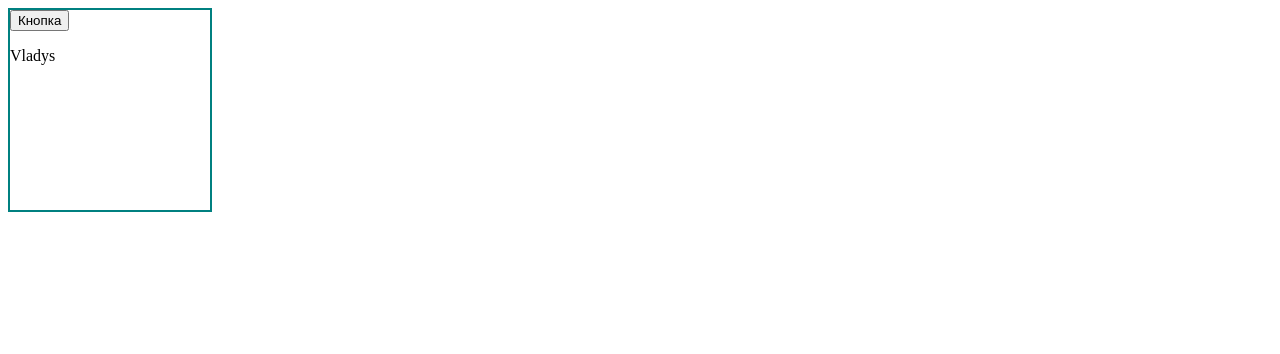
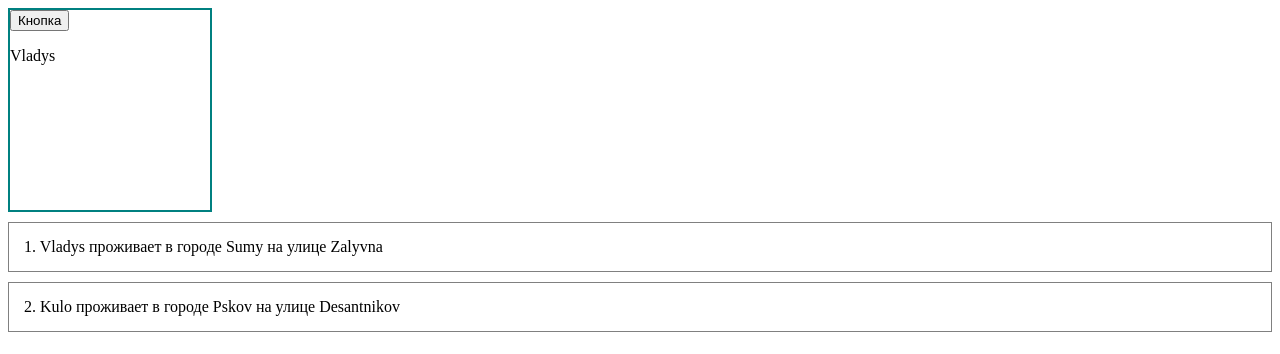
Before and after one commit to vladyslav-harkusha/react_typescript_learn_project, a React (Create React App) app: page / in a window 1280 px wide. Shown: the top 354 px of the page. Built offline with nearby package versions, Linux system fonts and the light colour scheme.

Commit message:
add UserList and UserItem components

```diff
--- a/src/App.tsx
+++ b/src/App.tsx
@@ -1,6 +1,13 @@
 import { Card, CardVariant } from "./components/Card";
+import { UserList } from "./components/UserList";
+import { IUser } from "./types/types";
 
 export const App = () => {
+  const users: IUser[] = [
+    {id: 1, name: 'Vladys', email: 'fiii@gmail.com', address: {city: 'Sumy', street: 'Zalyvna', zipcode: '56687'}},
+    {id: 2, name: 'Kulo', email: 'hsdfgee@gmail.com', address: {city: 'Pskov', street: 'Desantnikov', zipcode: '66687'}},
+  ];
+
   return (
     <div>
       <Card
@@ -11,6 +18,8 @@
         <button>Кнопка</button>
         <p>Vladys</p>
       </Card>
+
+      <UserList users={users} />
     </div>
   )
 };
--- a/src/components/Card.tsx
+++ b/src/components/Card.tsx
@@ -18,6 +18,7 @@
     height,
     variant,
     children,
+
   }) => {
 
   return (
--- /dev/null
+++ b/src/components/UserItem.tsx
@@ -0,0 +1,14 @@
+import { FC } from 'react';
+import { IUser } from '../types/types';
+
+interface UserItemProps {
+  user: IUser;
+}
+
+export const UserItem: FC<UserItemProps> = ({ user }) => {
+  return (
+    <div style={{ padding: 15, border: '1px solid gray', margin: '10px 0' }}>
+      {user.id}. {user.name} проживает в городе {user.address.city} на улице {user.address.street}
+    </div>
+  )
+}
--- /dev/null
+++ b/src/components/UserList.tsx
@@ -0,0 +1,17 @@
+import { FC } from 'react'
+import { IUser } from '../types/types'
+import { UserItem } from './UserItem';
+
+interface UserListProps {
+  users: IUser[];
+}
+
+export const UserList: FC<UserListProps> = ({ users }) => {
+  return (
+    <div>
+      {users.map(user =>
+        <UserItem key={user.id} user={user} />
+      )}
+    </div>
+  )
+}
--- /dev/null
+++ b/src/types/types.tsx
@@ -0,0 +1,12 @@
+export interface IAddress {
+  street: string;
+  city: string;
+  zipcode: string;
+}
+
+export interface IUser {
+  id: number;
+  name: string;
+  email: string;
+  address: IAddress;
+}
```
